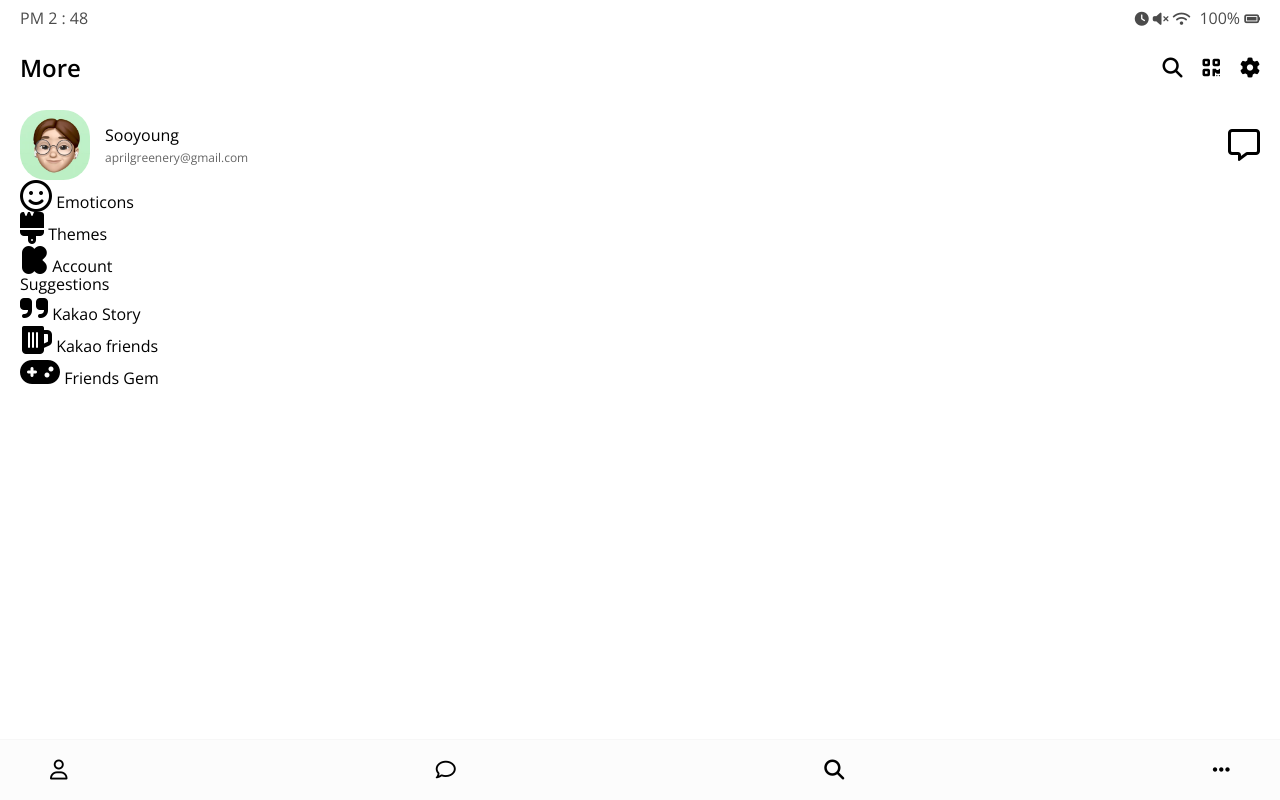
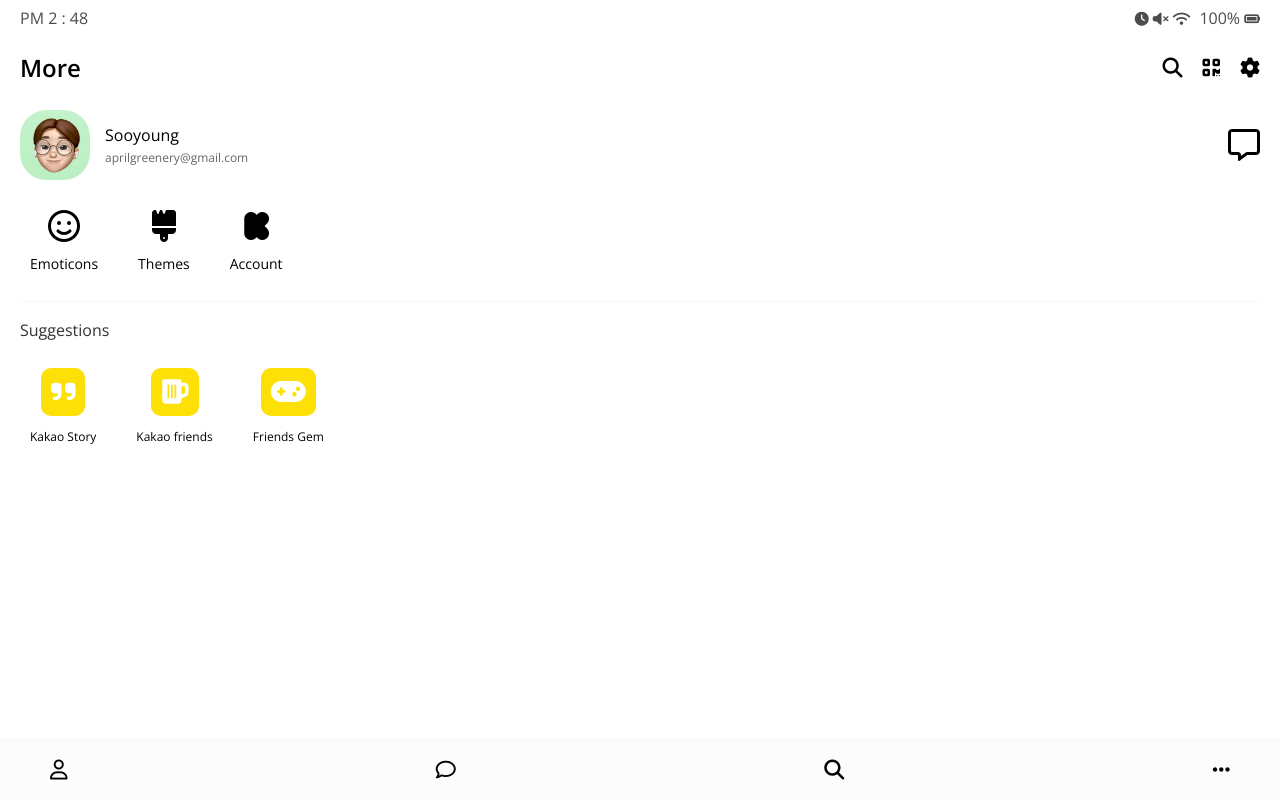
Before and after one commit to codeAmeba/ameba-talk, a plain HTML site: page more.html in a window 1280 px wide. Drawn offline with nearby package versions, Linux system fonts and the light colour scheme.

Commit message:
more page

```diff
--- /dev/null
+++ b/css/more.css
@@ -0,0 +1,50 @@
+.more .more__btn-list,
+.more .more__suggestions-list {
+  margin: 30px 0;
+  margin-left: 10px;
+  display: flex;
+  align-items: center;
+  cursor: pointer;
+}
+
+.more__btn-list .more__btn,
+.more .suggestion {
+  margin-right: 40px;
+  display: flex;
+  flex-direction: column;
+  align-items: center;
+}
+
+.more__btn .more__btn-title {
+  font-size: 14px;
+  margin-top: 15px;
+}
+
+.more .more__suggestions {
+  border-top: 1px solid #f7f7f7;
+  padding-top: 20px;
+}
+
+.more .more__title {
+  opacity: 0.8;
+  margin-bottom: 20px;
+}
+
+.suggestion .suggestion__title {
+  font-size: 12px;
+  margin-top: 15px;
+}
+
+.suggestion .suggestion__icon {
+  background-color: #fce006;
+  padding: 10px;
+  border-radius: 10px;
+  display: flex;
+  justify-content: center;
+  align-items: center;
+}
+
+.suggestion__icon i {
+  font-size: 28px;
+  color: white;
+}
--- a/css/styles.css
+++ b/css/styles.css
@@ -6,6 +6,7 @@
 @import "friend.css";
 @import "friends.css";
 @import "find.css";
+@import "more.css";
 
 * {
   box-sizing: border-box;
```
